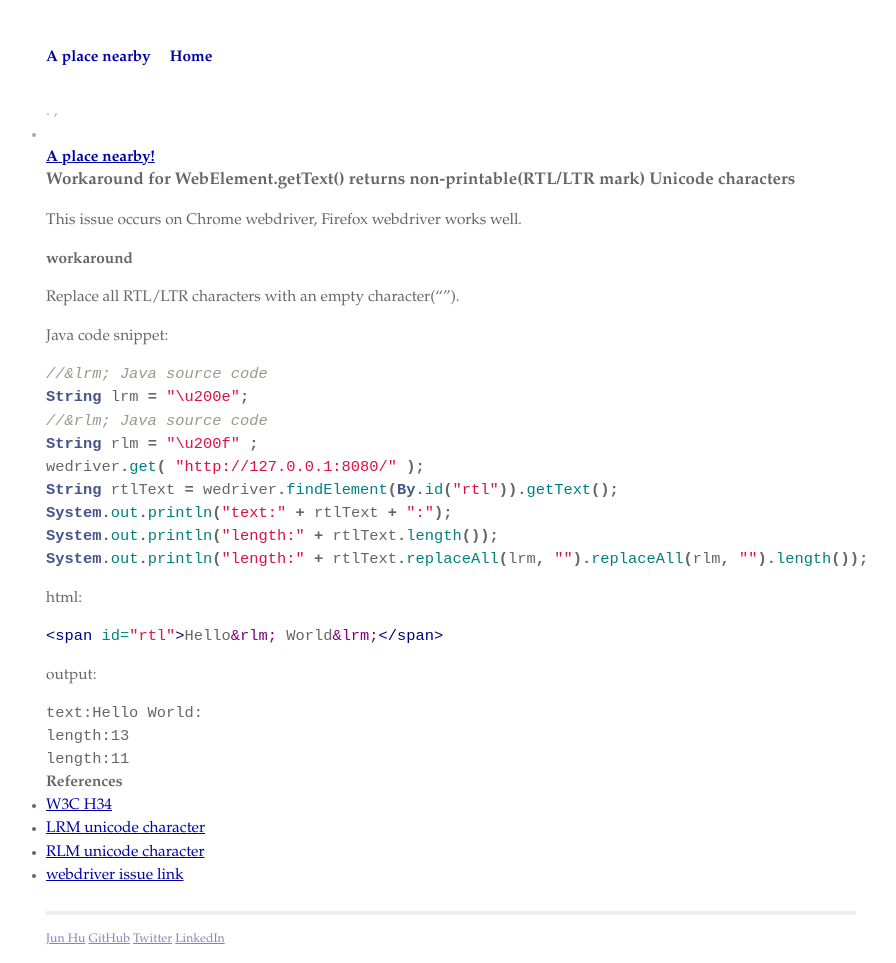
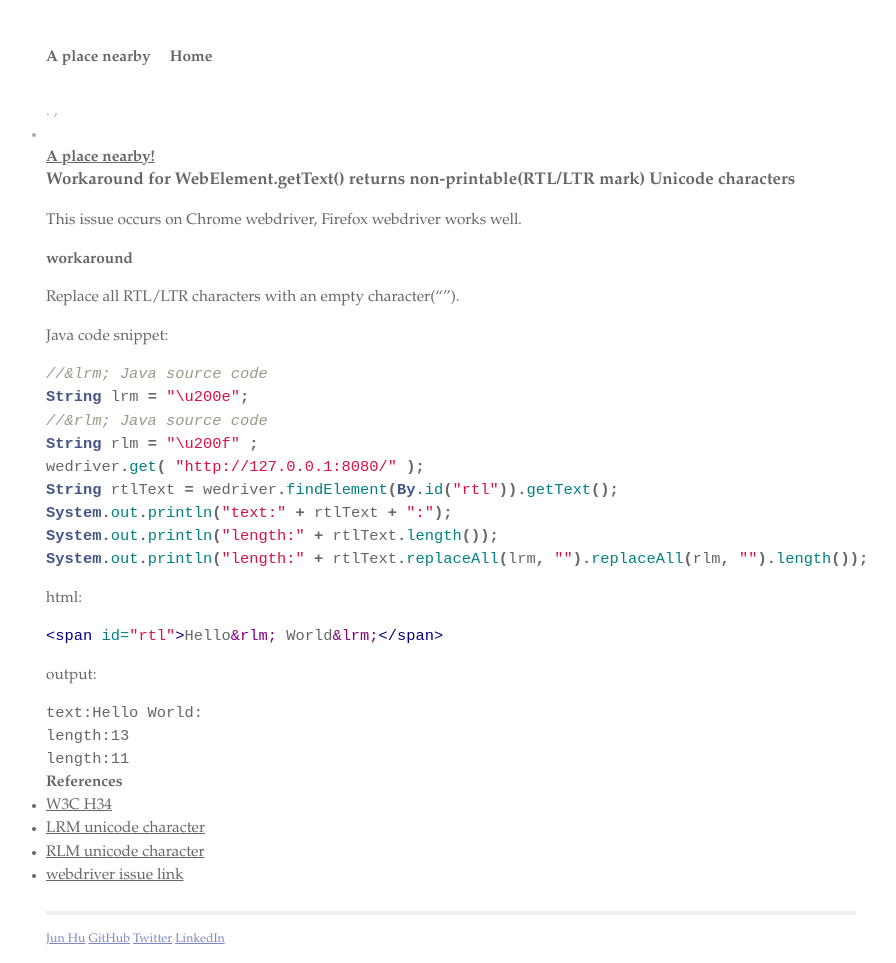
Before and after one commit to rissen/rissen.github.com, a Jekyll site: the page built from blog.html, in a window 1280 px wide. Shown: the whole page, without its empty margins (189-1085 px from the left). Built offline with Jekyll 4.4.1, drawn with Linux system fonts in a browser that asks for light colours; Markdown is read by kramdown in place of the engine named in the settings.

Commit message:
Update screen.css

```diff
--- a/css/screen.css
+++ b/css/screen.css
@@ -38,7 +38,7 @@ p {
 }
 
 a {
-  color: #00a;
+  color: #666666;
 }
 
 a:hover {
@@ -46,7 +46,7 @@ a:hover {
 }
 
 a:visited {
-  color: #a0a;
+  color: #666666;
 }
 
 table {
```
